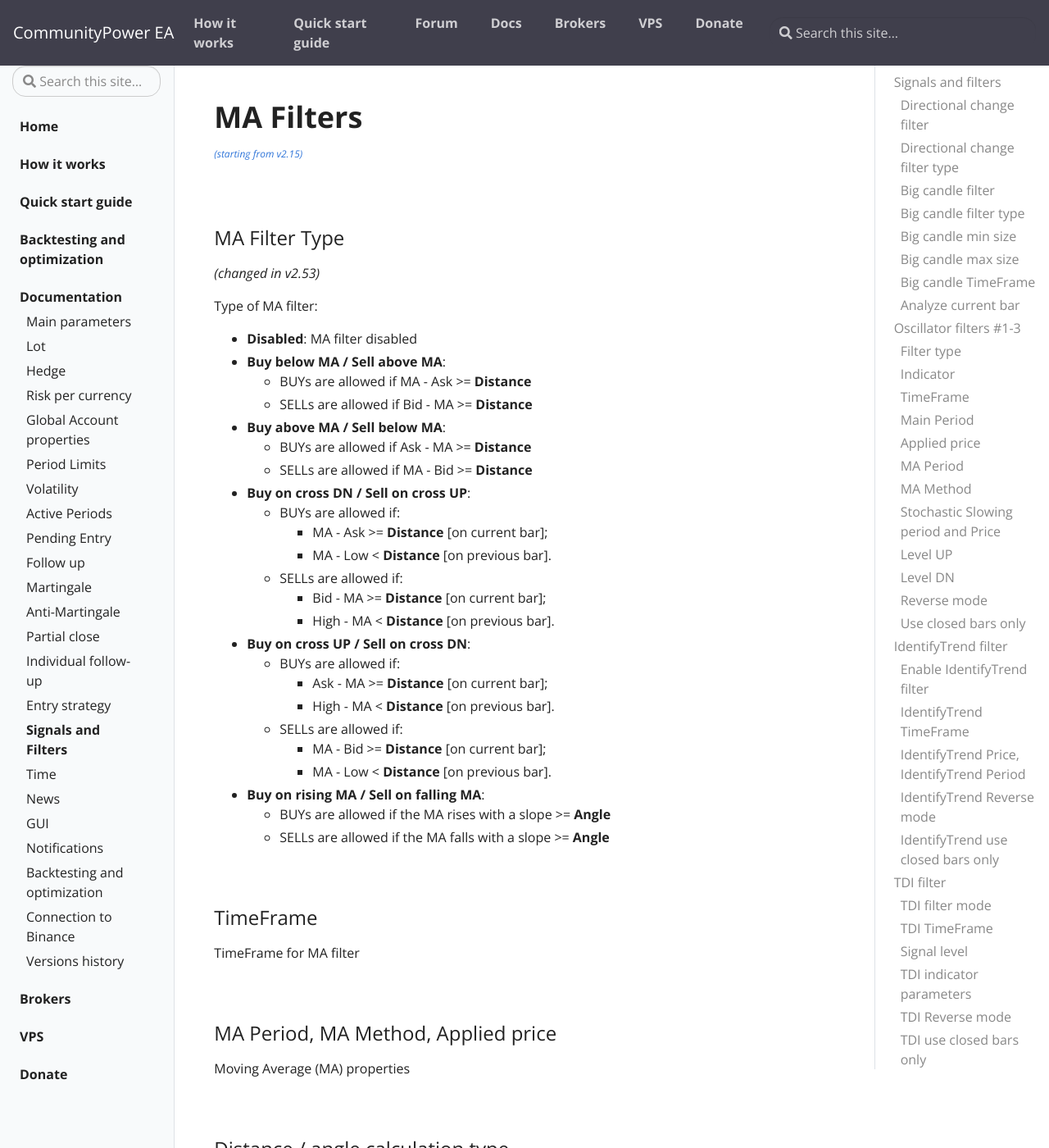
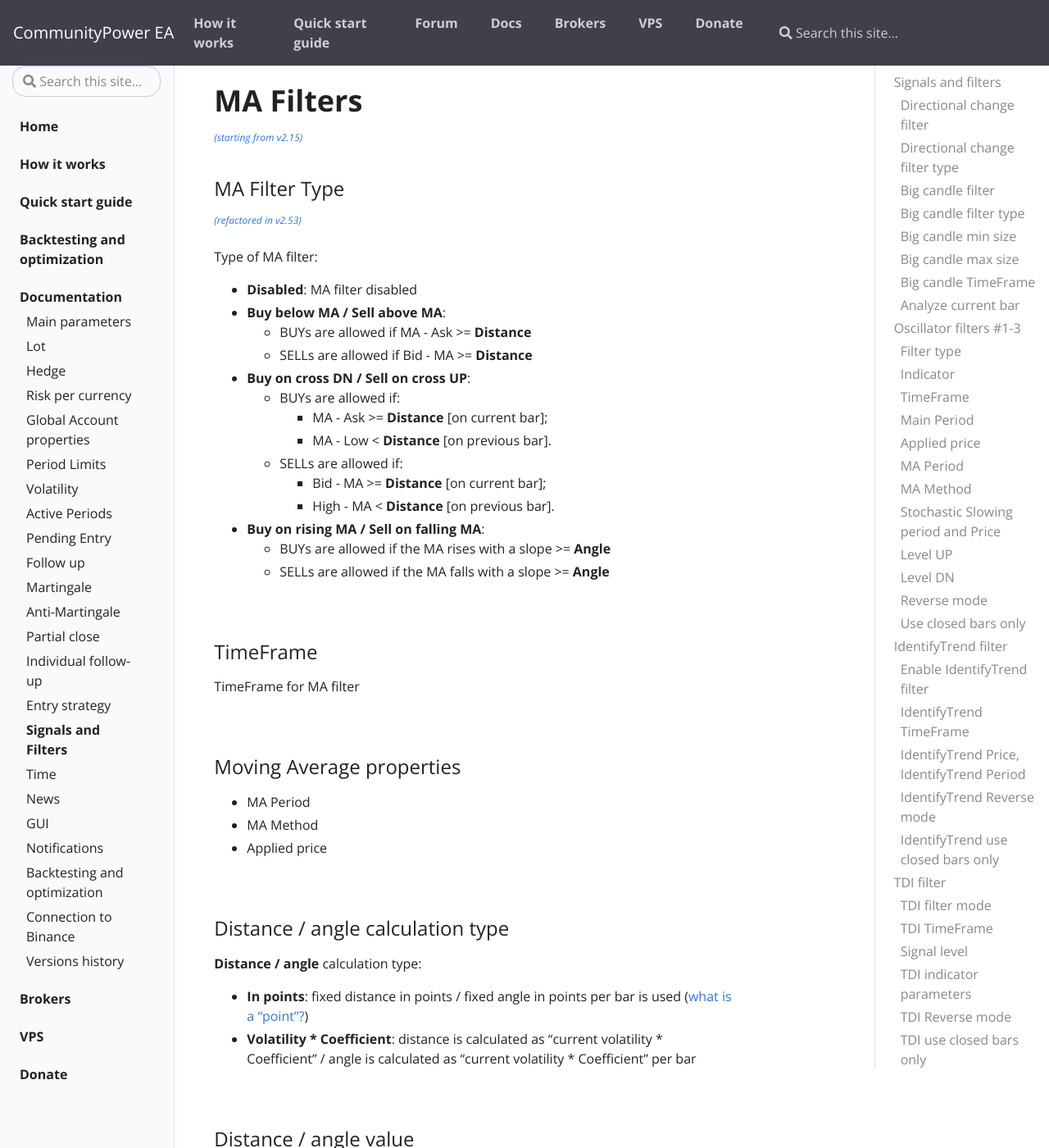
Before and after one commit to komposter/CommunityPowerEA.com, a Jekyll site: the page built from _docs/signals-and-filters.md, in a window 1280 px wide and 1400 px high, scrolled down 14931 px. Shown: the whole window at 82% size. Built offline with Jekyll 4.4.1, drawn with Linux system fonts in a browser that asks for light colours; some of the changed text lies outside the part shown.

Commit message:
Content change

```diff
--- a/_docs/signals-and-filters.md
+++ b/_docs/signals-and-filters.md
@@ -414,7 +414,7 @@ Type of ADX filter:
 * **Buy on +DI <= level / Sell on -DI <= level**:
     * BUYs are allowed if +DI value <= **Signal level**
     * SELLs are allowed if -DI value <= **Signal level**
-![]({{site.baseurl}}/assets/img/docs/ADX-signal-1.jpg)
+> ![]({{site.baseurl}}/assets/img/docs/ADX-signal-1.jpg)
 * **Buy on +DI >= level / Sell on -DI >= level** [*(starting from v2.52)*](/docs/versions-history#20230211-0324-252):
     * BUYs are allowed if +DI value >= **Signal level**
     * SELLs are allowed if -DI value >= **Signal level**
@@ -422,7 +422,7 @@ Type of ADX filter:
     * BUYs are allowed if ADX >= **Signal level** and +DI line crosses -DI line up
     * SELLs are allowed if ADX >= **Signal level** and +DI line crosses -DI line down
 
-![]({{site.baseurl}}/assets/img/docs/ADX-signal-2.jpg)
+  ![]({{site.baseurl}}/assets/img/docs/ADX-signal-2.jpg)
 
 * **Buy/sell when ADX >= level** [*(starting from v2.52)*](/docs/versions-history#20230211-0324-252):
     * Both BUYs and SELLs are allowed if ADX >= **Signal level**
@@ -526,7 +526,6 @@ Default value for DTrend is **false**.
 # Parabolic SAR filter
 
 <sup>[*(starting from v2.29)*](/docs/versions-history#20210403-229)</sup>
-<br />
 
 ### Signal Type
 
@@ -565,20 +564,15 @@ Reverse all Parabolic signals
 
 <sup>[*(starting from v2.15)*](/docs/versions-history#20200806-215)</sup>
 
-<br />
-
 ### MA Filter Type
 
-*(changed in v2.53)*
+<sup>[*(refactored in v2.53)*](/docs/versions-history#20230412-0426-253)</sup>
 
 Type of MA filter:
 * **Disabled**: MA filter disabled
 * **Buy below MA / Sell above MA**:
     * BUYs are allowed if MA - Ask >= **Distance**
     * SELLs are allowed if Bid - MA >= **Distance**
-* **Buy above MA / Sell below MA**:
-    * BUYs are allowed if Ask - MA >= **Distance**
-    * SELLs are allowed if MA - Bid >= **Distance**
 * **Buy on cross DN / Sell on cross UP**:
     * BUYs are allowed if:
         * MA - Ask >= **Distance** [on current bar];
@@ -586,13 +580,6 @@ Type of MA filter:
     * SELLs are allowed if:
         * Bid - MA >= **Distance** [on current bar];
         * High - MA < **Distance** [on previous bar].
-* **Buy on cross UP / Sell on cross DN**:
-    * BUYs are allowed if:
-        * Ask - MA >= **Distance** [on current bar];
-        * High - MA < **Distance** [on previous bar].
-    * SELLs are allowed if:
-        * MA - Bid >= **Distance** [on current bar];
-        * MA - Low < **Distance** [on previous bar].
 * **Buy on rising MA / Sell on falling MA**:
     * BUYs are allowed if the MA rises with a slope >= **Angle**
     * SELLs are allowed if the MA falls with a slope >= **Angle**
@@ -605,9 +592,11 @@ TimeFrame for MA filter
 
 <br />
 
-### MA Period, MA Method, Applied price
+### Moving Average properties
 
-Moving Average (MA) properties
+ * MA Period
+ * MA Method
+ * Applied price
 
 <br />
 
```
Also changed, not shown: other parts of _docs/signals-and-filters.md (+2 -1 lines).
